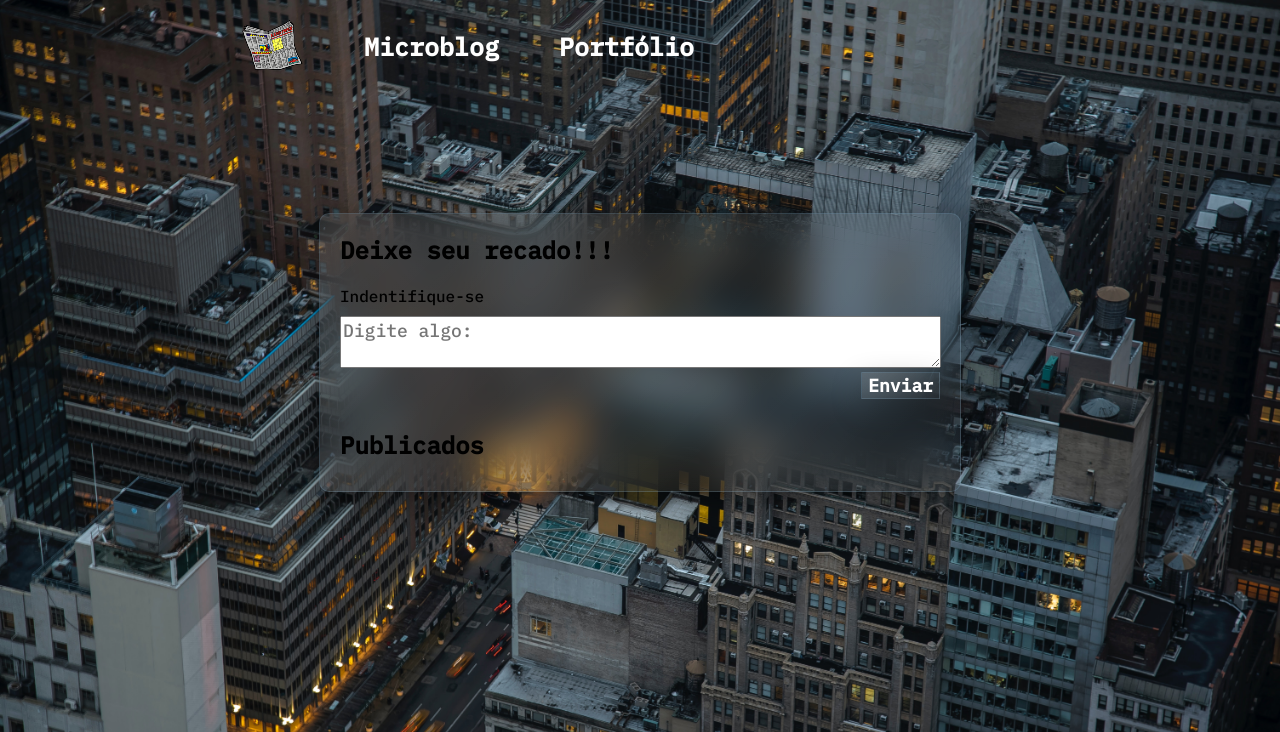
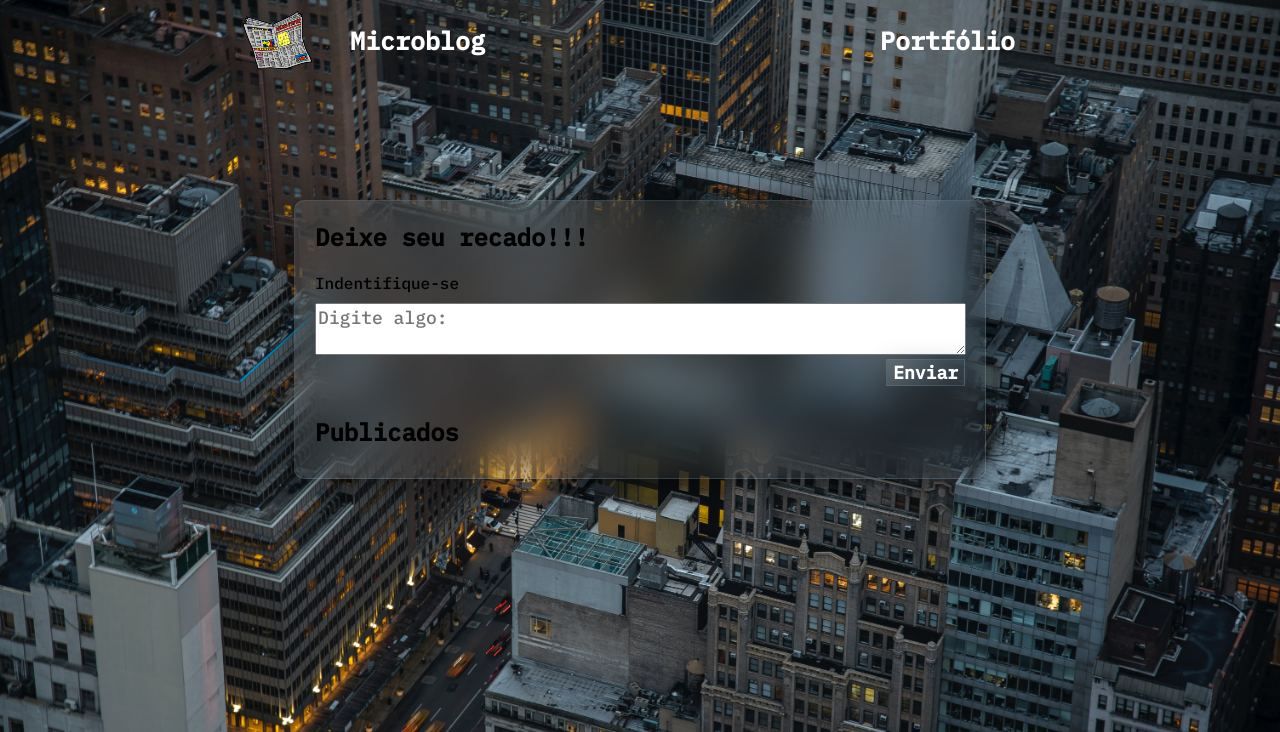
Before and after one commit to sherecks/MicroBlog, a Flask app: page / in a window 1280 px wide. Shown: the top 732 px of the page. Run offline with Flask 2, Linux system fonts and the light colour scheme; data that the repository does not hold is empty.

Commit message:
News 1.5.1

```diff
--- a/static/css/style.css
+++ b/static/css/style.css
@@ -30,6 +30,7 @@ body {
 
 .navbar--header {
   display: flex;
+  justify-content: space-between;
   align-items: center;
 }
 
@@ -37,25 +38,19 @@ body {
   margin-right: 30px;
 }
 
-.navegacao {
-  display: flex;
-  flex-direction: row;
-  padding: 0;
-  list-style: none;
-}
-
 .item {
   margin: 30px;
 }
 
 .link {
+  margin-right: 25px;
   font-size: 25px;
   text-decoration: none;
   color: white;
 }
 
 main {
-  max-width: 600px;
+  max-width: 650px;
   margin: 50px auto;
   padding: 0 20px;
   border-radius: 10px;
@@ -92,8 +87,8 @@ article {
 }
 
 .exemplo-campo {
-  min-width: 595px;
-  max-width: 595px;
+  min-width: 645px;
+  max-width: 645px;
   font-size: 18px;
   color: black;
 }
@@ -191,9 +186,6 @@ footer {
     max-width: 300px;
     margin: 0 auto;
   }
-  .logo {
-    margin-right: 5px;
-  }
   .item {
     margin: 15px;
   }
--- a/static/css/style.scss
+++ b/static/css/style.scss
@@ -30,6 +30,7 @@ body{
 
 .navbar--header{
     display: flex;
+    justify-content: space-between;
     align-items: center;
 }
 
@@ -37,25 +38,19 @@ body{
     margin-right: 30px;
 }
 
-.navegacao{
-    display: flex;
-    flex-direction: row;
-    padding: 0;
-    list-style: none;
-}
-
 .item{
     margin: 30px;
 }
 
 .link{
+    margin-right: 25px;
     font-size: 25px;
     text-decoration: none;
     color: white;
 }
 
 main{
-    max-width: 600px;
+    max-width: 650px;
     margin: 50px auto;
     padding: 0 20px;
     border-radius: 10px;
@@ -91,8 +86,8 @@ article{
 }
 
 .exemplo-campo{
-    min-width: 595px;
-    max-width: 595px;
+    min-width: 645px;
+    max-width: 645px;
     font-size: 18px;
     color: black;
 }
@@ -192,9 +187,6 @@ footer{
         margin: 0 auto;
     }
 
-    .logo{
-        margin-right: 5px;
-    }
     .item{
         margin: 15px;
     }
--- a/templates/index.html
+++ b/templates/index.html
@@ -1,5 +1,6 @@
 <!DOCTYPE html>
 <html lang="pt-br">
+
 <head>
     <meta charset="UTF-8">
     <meta http-equiv="X-UA-Compatible" content="IE=edge">
@@ -10,14 +11,17 @@
     <link rel="preconnect" href="https://fonts.gstatic.com" crossorigin>
     <link href="https://fonts.googleapis.com/css2?family=IBM+Plex+Mono:wght@500&display=swap" rel="stylesheet">
 </head>
+
+
+
 <body>
     <header class="navbar">
         <div class="navbar--header">
             <img src="static/jornal.png" class="logo" alt="Logo do Microblog" />
-            <ul class="navegacao">
-                <li class="item"><a class="link">Microblog</a></li>
-                <li class="item"><a href="https://www.joaopedropn.com.br/" class="link" target="_blank">Portfólio</a></li>
-             </ul>
+            <a class="link">Microblog</a>
+        </div>
+        <div class="navbar--header">
+            <a href="https://www.joaopedropn.com.br/" class="link" target="_blank">Portfólio</a>
         </div>
     </header>
     <main>
```
Also changed, not shown: static/jornal.png, 1 other file.
